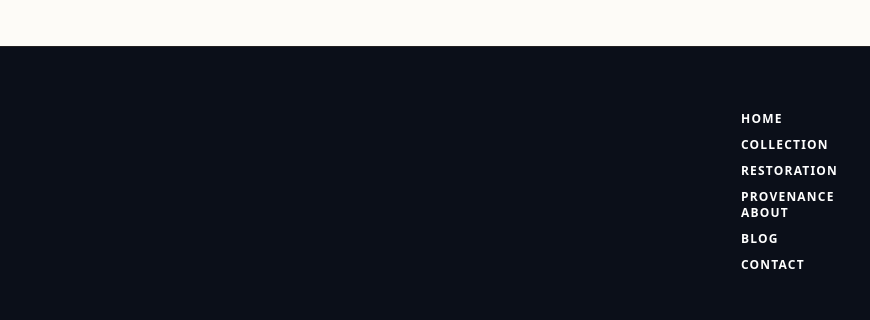
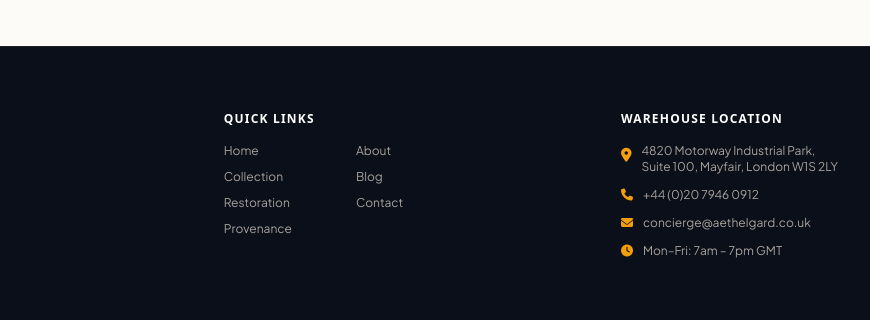
Before and after one commit to reachoutabi/Antique_Vintage_Furniture_Store, a plain HTML site: page about.html in a window 1280 px wide. Shown: the part 1978-2298 px from the top of the page, 410-1280 px from the left. Drawn offline with nearby package versions, Linux system fonts and the light colour scheme.

Commit message:
fix: restore missing closing quotes in footer heading class attributes across all HTML pages

```diff
--- a/about.html
+++ b/about.html
@@ -310,7 +310,7 @@
 
         <!-- Column 2: QUICK LINKS (4 on Left, 3 on Right) -->
         <div class="space-y-4">
-          <h4 class="font-sans font-bold text-white text-xs uppercase tracking-widest mb-4>QUICK LINKS</h4>
+          <h4 class="font-sans font-bold text-white text-xs uppercase tracking-widest mb-4">QUICK LINKS</h4>
           <div class="flex gap-12 sm:gap-16 text-xs">
             <ul class="space-y-2.5">
               <li><a href="index.html" class="hover:text-amber-400 transition-colors">Home</a></li>
@@ -328,7 +328,7 @@
 
         <!-- Column 3: WAREHOUSE LOCATION -->
         <div class="max-w-xs space-y-4">
-          <h4 class="font-sans font-bold text-white text-xs uppercase tracking-widest mb-4>WAREHOUSE LOCATION</h4>
+          <h4 class="font-sans font-bold text-white text-xs uppercase tracking-widest mb-4">WAREHOUSE LOCATION</h4>
           <ul class="space-y-3 text-xs text-stone-400">
             <li class="flex items-start gap-2.5">
               <i class="fa-solid fa-location-dot text-amber-500 mt-0.5 shrink-0 text-sm"></i>
```
Also changed, not shown: blog-details.html (+2 -2 lines), blog.html (+2 -2 lines), contact.html (+2 -2 lines), index.html (+2 -2 lines), product-details.html (+2 -2 lines), products.html (+2 -2 lines), provenance.html (+2 -2 lines), restoration.html (+2 -2 lines).
